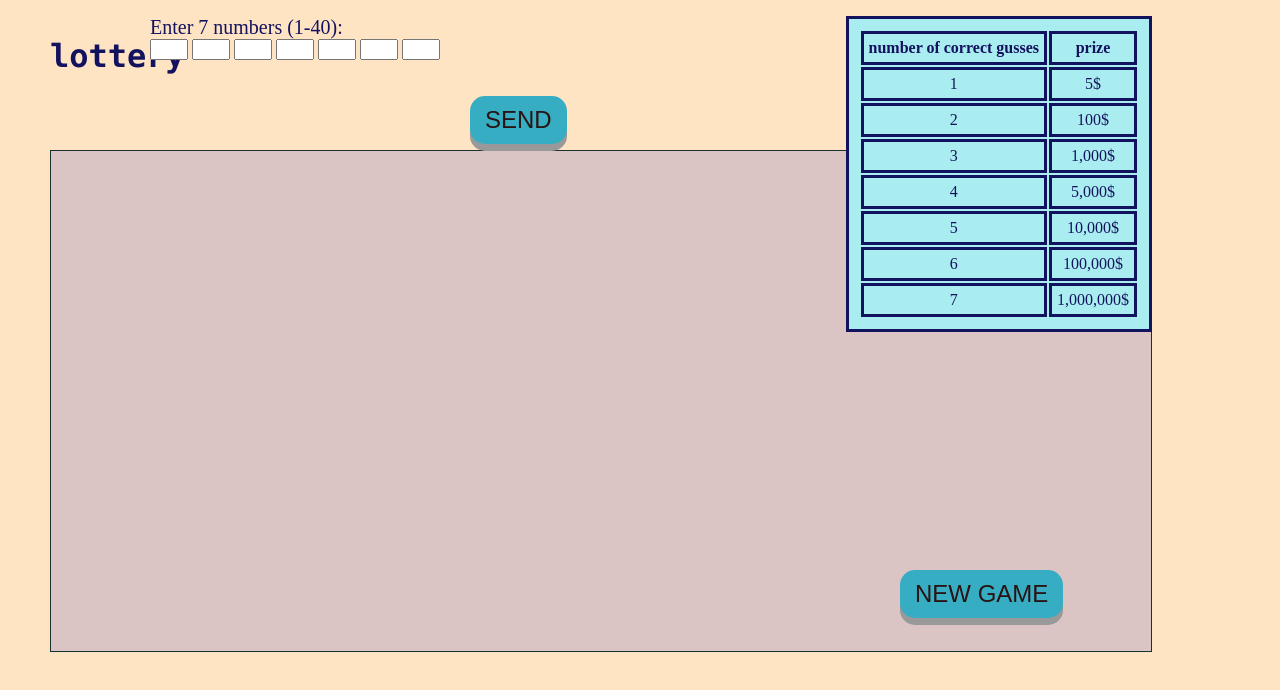
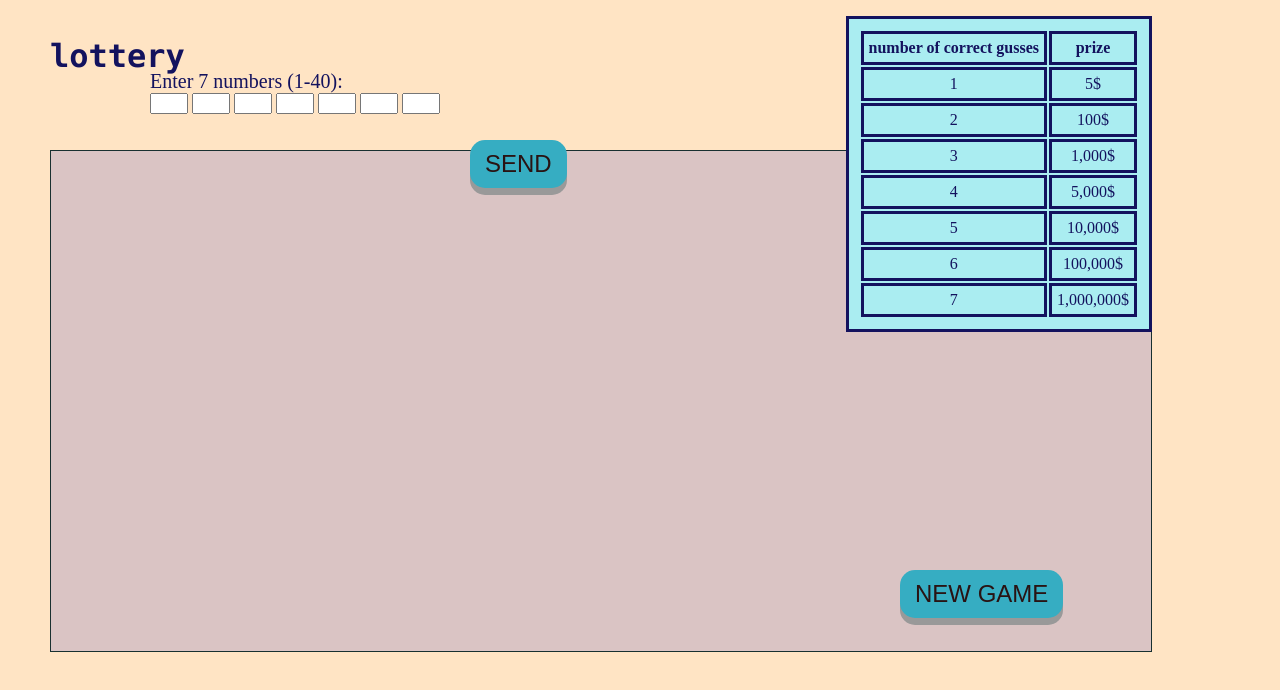
Before and after one commit to shani-da/Lottery, a plain HTML site: page index.html in a window 1280 px wide. Drawn offline with Linux system fonts and the light colour scheme.

Commit message:
Update index.html

```diff
--- a/index.html
+++ b/index.html
@@ -46,7 +46,7 @@
                 position: absolute;
                 left: 320px;
                 right: 150px;
-                top: 80px;
+                top: 70px;
                 border: none ;
                 width: max-content;
 
@@ -78,9 +78,10 @@
             }
              form[name="input_boxes"] {
 
-                left: 150px;
+
                 position: absolute;
-
+                 top: 70px;
+            left: 150px;
             }
 
 
```
